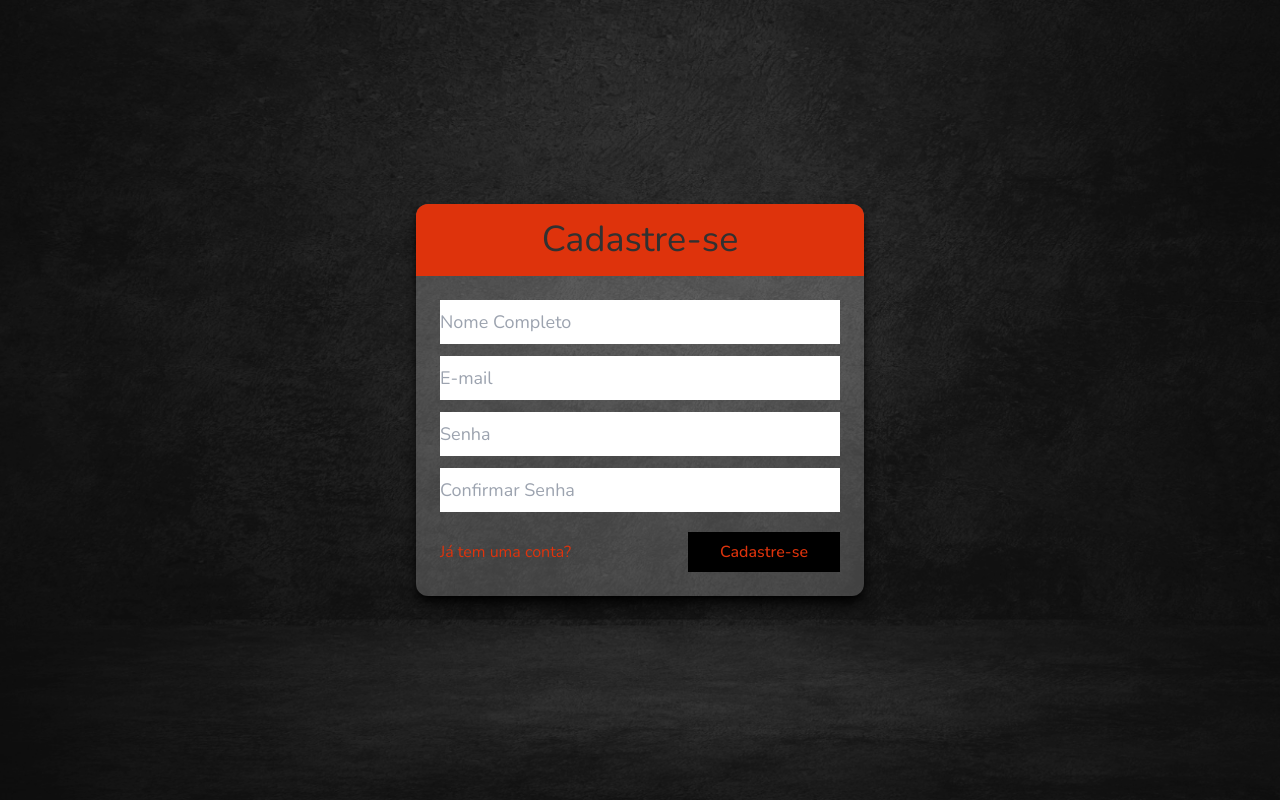
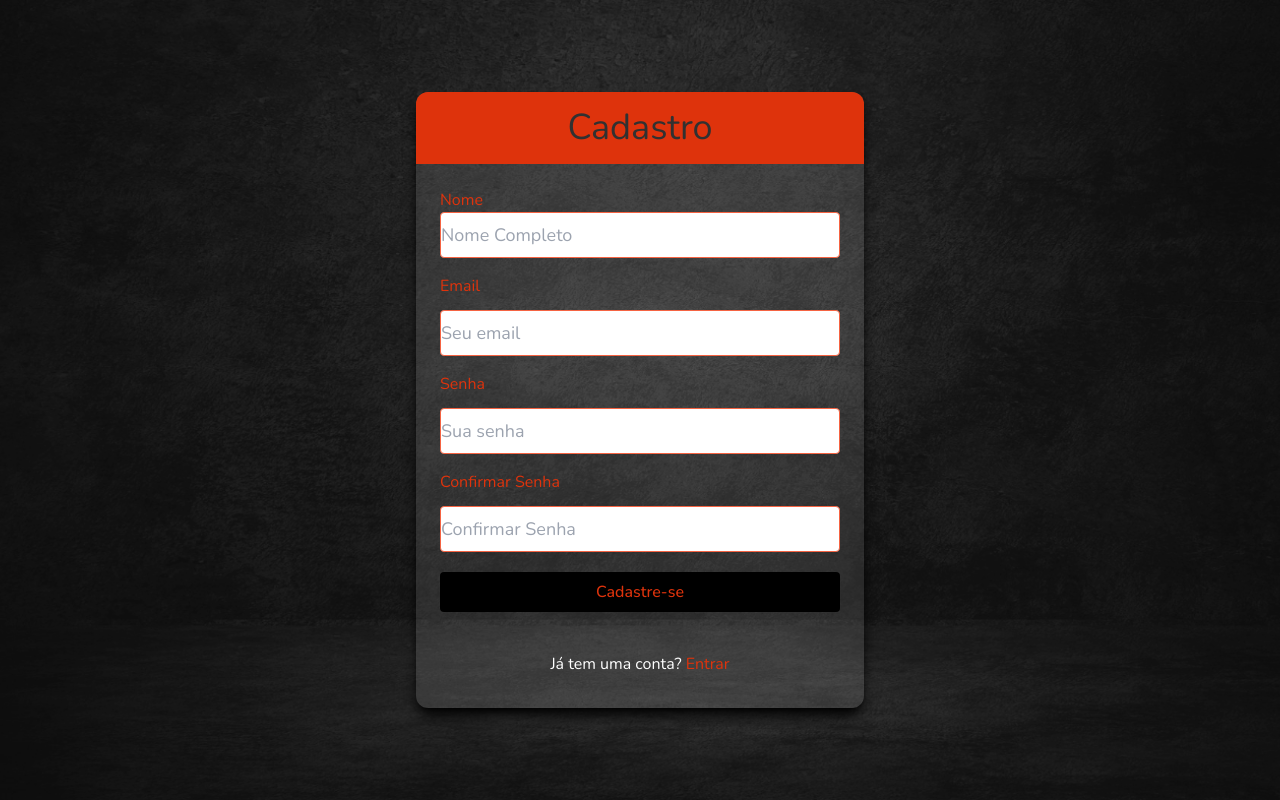
Before and after one commit to RuanF7/kukacExpensesFront, a Next.js app: page /signup in a window 1280 px wide. Built offline with nearby package versions, Linux system fonts and the light colour scheme.

Commit message:
FEAT: Mudanças na estilização e localStorage

```diff
--- a/src/app/loginPage/login/Login.tsx
+++ b/src/app/loginPage/login/Login.tsx
@@ -27,7 +27,7 @@ const Login: React.FC = () => {
       if (res.ok) {
         const data = await res.json();
         localStorage.setItem("token", data.access_token);
-        localStorage.setItem("userId", JSON.stringify(data.user));
+        localStorage.setItem("userId", data.userId);
         router.push("/expenses");
       } else {
         setError("Email ou senha incorretos");
@@ -44,46 +44,58 @@ const Login: React.FC = () => {
   return (
     <main className="bg-pageBg bg-cover bg-center bg-no-repeat">
       <div className="w-full h-screen flex justify-center items-center bg-secondary bg-opacity-25">
-        <aside className="bg-primary w-full max-w-md rounded-xl bg-opacity-20 shadow-lg shadow-black">
+        <aside className="bg-primary w-full max-w-md rounded-xl bg-opacity-10 shadow-lg shadow-black">
           <h1 className="text-center text-secondary font-light text-4xl bg-orange rounded-t-xl m-0 py-4">
             Entre
           </h1>
           <form className="p-6" onSubmit={handleSubmit}>
+            <div className="mb-4">
+              <label htmlFor="email" className="block text-orange">
+                Email
+              </label>
               <input
                 type="email"
                 name="email"
-              placeholder="E-mail"
-              className="py-2 px3-3 w-full text-secondary text-lg font-light outline-none"
+                placeholder="Seu email"
+                className="py-2 px3-3 w-full rounded text-secondary text-lg font-light mt-3 border border-peach"
                 value={email}
                 onChange={(e) => setEmail(e.target.value)}
                 required
               />
+            </div>
+            <div className="mb-4">
+              <label htmlFor="senha" className="block text-orange">
+                Senha
+              </label>
               <input
                 type="password"
                 name="password"
-              placeholder="Senha"
-              className="py-2 px3-3 w-full text-secondary text-lg font-light outline-none mt-3"
+                placeholder="Sua senha"
+                className="py-2 px3-3 w-full rounded text-secondary text-lg font-light  mt-3 border border-peach"
                 value={password}
                 onChange={(e) => setPassword(e.target.value)}
                 required
               />
+            </div>
             {error && <div className="text-red-500 text-sm mt-3">{error}</div>}
             <div className="flex mt-5 justify-between items-center">
-              <a
-                href="/signup"
-                className="text-orange cursor-pointer transition hover:text-primary"
-              >
-                Não tem uma conta?
-              </a>
-
               <button
                 type="submit"
-                className="bg-fullBlack text-orange font-medium py-2 px-8 transition hover:text-primary"
+                className="bg-fullBlack text-orange font-medium py-2 px-4 transition rounded hover:text-primary w-full"
               >
                 Entrar
               </button>
             </div>
           </form>
+          <p className="text-center text-primary mt-4 pb-8">
+            Não tem uma conta?{" "}
+            <a
+              href="/signup"
+              className="text-orange cursor-pointer transition hover:text-primary"
+            >
+              Cadastre-se
+            </a>
+          </p>
         </aside>
       </div>
     </main>
--- a/src/app/signup/page.tsx
+++ b/src/app/signup/page.tsx
@@ -45,6 +45,7 @@ const SignUp: React.FC = () => {
       if (res.ok) {
         const data = await res.json();
         localStorage.setItem("token", data.access_token);
+        localStorage.setItem("userId", data.userId);
         router.push("/expenses");
       } else {
         console.log("Falha no cadastro.");
@@ -61,63 +62,86 @@ const SignUp: React.FC = () => {
   return (
     <main className="bg-pageBg bg-cover bg-center bg-no-repeat">
       <div className="w-full h-screen flex justify-center items-center bg-secondary bg-opacity-25">
-        <aside className="bg-primary w-full max-w-md rounded-xl bg-opacity-20 shadow-lg shadow-black">
+        <aside className="bg-primary w-full max-w-md rounded-xl bg-opacity-10 shadow-lg shadow-black">
           <h1 className="text-center text-secondary font-light text-4xl bg-orange rounded-t-xl m-0 py-4">
-            Cadastre-se
+            Cadastro
           </h1>
           <form className="p-6" onSubmit={handleSubmit}>
+            <div className="mb-4">
+              <label htmlFor="name" className="block text-orange">
+                Nome
+              </label>
               <input
                 type="text"
                 name="name"
                 placeholder="Nome Completo"
-              className="py-2 px3-3 w-full text-secondary text-lg font-light outline-none"
+                className="py-2 px3-3 w-full rounded text-secondary text-lg font-light border border-peach"
                 value={name}
                 onChange={(e) => setName(e.target.value)}
                 required
               />
+            </div>
+            <div className="mb-4">
+              <label htmlFor="email" className="block text-orange">
+                Email
+              </label>
               <input
                 type="email"
                 name="email"
-              placeholder="E-mail"
-              className="py-2 px3-3 w-full text-secondary text-lg font-light outline-none mt-3"
+                placeholder="Seu email"
+                className="py-2 px3-3 w-full rounded text-secondary text-lg font-light mt-3 border border-peach"
                 value={email}
                 onChange={(e) => setEmail(e.target.value)}
                 required
               />
+            </div>
+            <div className="mb-4">
+              <label htmlFor="senha" className="block text-orange">
+                Senha
+              </label>
               <input
                 type="password"
                 name="password"
-              placeholder="Senha"
-              className="py-2 px3-3 w-full text-secondary text-lg font-light outline-none mt-3"
+                placeholder="Sua senha"
+                className="py-2 px3-3 w-full rounded text-secondary text-lg font-light mt-3 border border-peach"
                 value={password}
                 onChange={(e) => setPassword(e.target.value)}
                 required
               />
+            </div>
+            <div className="mb-4">
+              <label htmlFor="confirmar senha" className="block text-orange">
+                Confirmar Senha
+              </label>
               <input
                 type="password"
                 name="confirmPassword"
                 placeholder="Confirmar Senha"
-              className="py-2 px3-3 w-full text-secondary text-lg font-light outline-none mt-3"
+                className="py-2 px3-3 w-full rounded text-secondary text-lg font-light mt-3 border border-peach"
                 value={confirmPassword}
                 onChange={(e) => setConfirmPassword(e.target.value)}
                 required
               />
+            </div>
             {error && <div className="text-red-500 text-sm mt-3">{error}</div>}
             <div className="flex mt-5 justify-between items-center">
-              <Link
-                href="/login"
-                className="text-orange cursor-pointer transition hover:text-primary"
-              >
-                Já tem uma conta?
-              </Link>
               <button
                 type="submit"
-                className="bg-fullBlack text-orange font-medium py-2 px-8 transition hover:text-primary"
+                className="bg-fullBlack text-orange font-medium py-2 px-4 transition rounded hover:text-primary w-full"
               >
                 Cadastre-se
               </button>
             </div>
           </form>
+          <p className="text-center text-primary mt-4 pb-8">
+            Já tem uma conta?{" "}
+            <Link
+              href="/"
+              className="text-orange cursor-pointer transition hover:text-primary"
+            >
+              Entrar
+            </Link>
+          </p>
         </aside>
       </div>
     </main>
```
Also changed, not shown: src/app/expenses/page.tsx (+62 -33 lines). Lines whose indentation alone changed are shown as unchanged.
